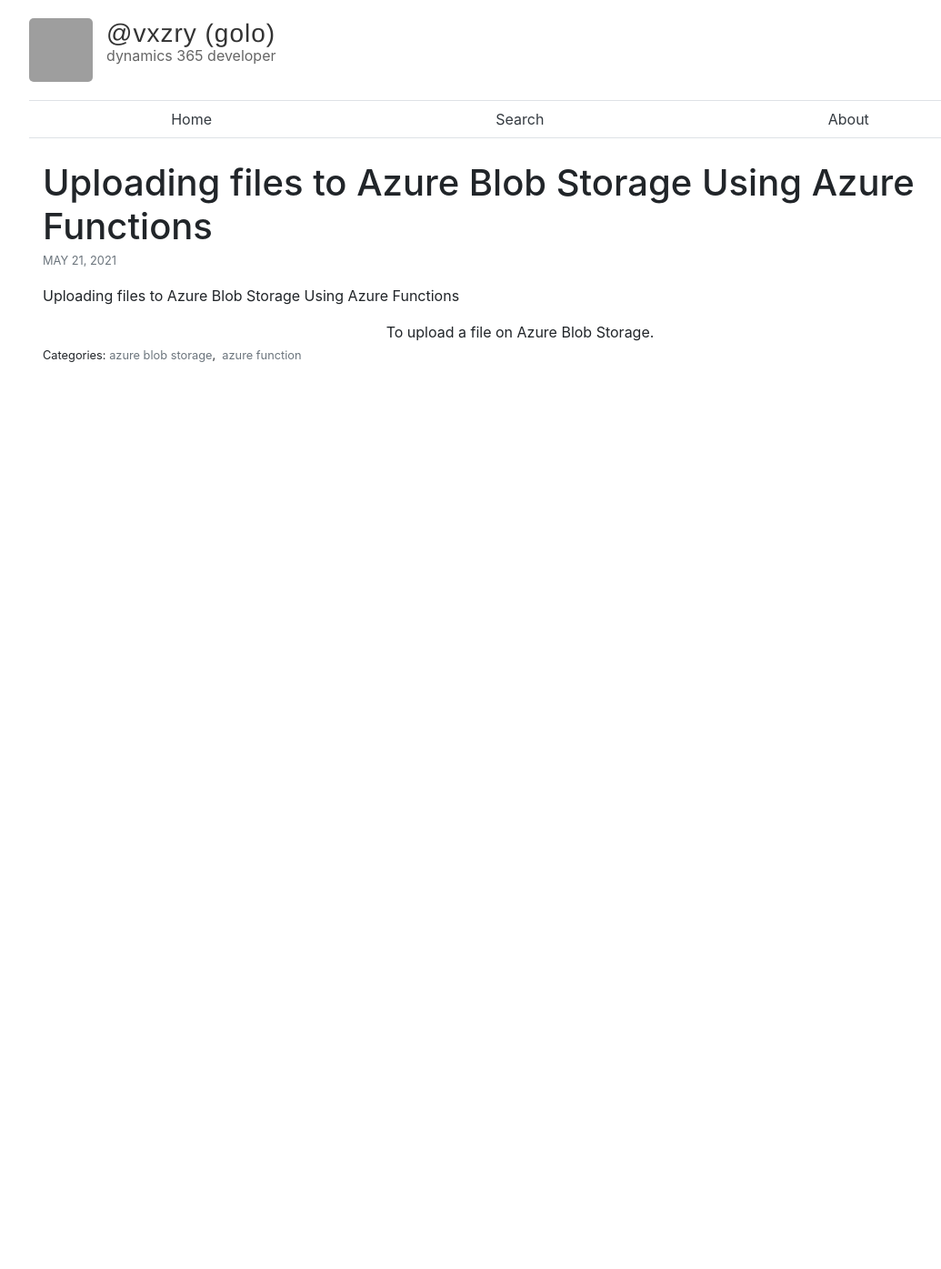
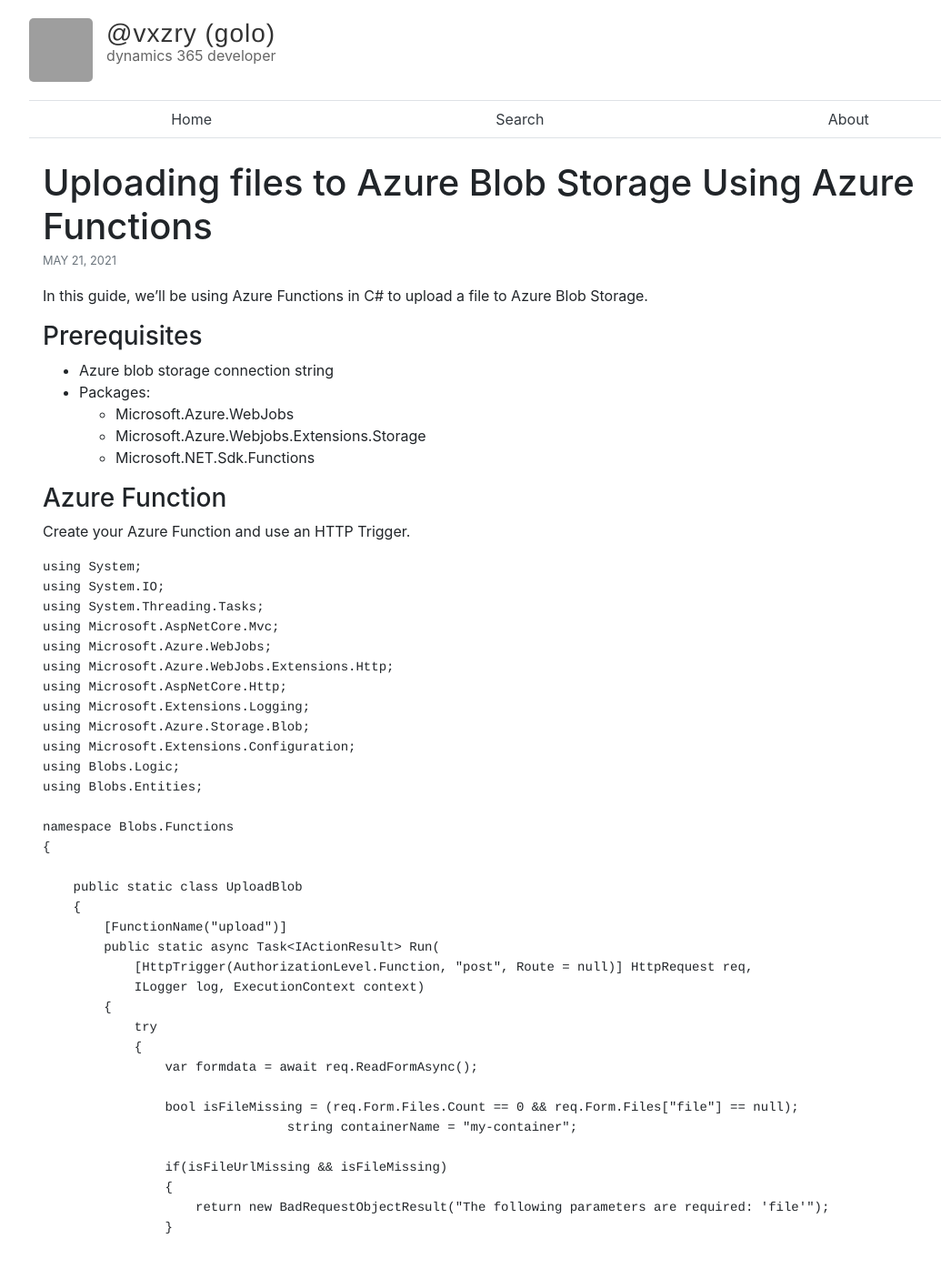
Before and after one commit to vxzry/vxzry.github.io, a Jekyll site: the page built from _posts/2021-05-21-Uploading-files-to-Azure-Blob-Storage-Using-Azure-Functions.md, in a window 1280 px wide and 1400 px high. Shown: the top 1395 px of the window at 91% size, without its empty margins (68-1103 px from the left). Built offline with Jekyll 4.4.1, drawn with Linux system fonts in a browser that asks for light colours; some of the changed text lies outside the part shown; grey boxes are pictures that could not be loaded.

Commit message:
Update 2021-05-21-Uploading-files-to-Azure-Blob-Storage-Using-Azure-Functions.md
Add function code

````diff
--- a/_posts/2021-05-21-Uploading-files-to-Azure-Blob-Storage-Using-Azure-Functions.md
+++ b/_posts/2021-05-21-Uploading-files-to-Azure-Blob-Storage-Using-Azure-Functions.md
@@ -4,8 +4,110 @@
 categories: [azure blob storage, azure function]
 ---
 
-Uploading files to Azure Blob Storage Using Azure Functions
+In this guide, we'll be using Azure Functions in C# to upload a file to Azure Blob Storage.
 
-<div class="text-center">
-    To upload a file on Azure Blob Storage.
-</div>
+### Prerequisites
+
+- Azure blob storage connection string
+- Packages:
+    - Microsoft.Azure.WebJobs
+    - Microsoft.Azure.Webjobs.Extensions.Storage
+    - Microsoft.NET.Sdk.Functions
+
+### Azure Function
+
+Create your Azure Function and use an HTTP Trigger.
+
+```C#
+using System;
+using System.IO;
+using System.Threading.Tasks;
+using Microsoft.AspNetCore.Mvc;
+using Microsoft.Azure.WebJobs;
+using Microsoft.Azure.WebJobs.Extensions.Http;
+using Microsoft.AspNetCore.Http;
+using Microsoft.Extensions.Logging;
+using Microsoft.Azure.Storage.Blob;
+using Microsoft.Extensions.Configuration;
+using Blobs.Logic;
+using Blobs.Entities;
+
+namespace Blobs.Functions
+{
+
+    public static class UploadBlob
+    {
+        [FunctionName("upload")]
+        public static async Task<IActionResult> Run(
+            [HttpTrigger(AuthorizationLevel.Function, "post", Route = null)] HttpRequest req,
+            ILogger log, ExecutionContext context)
+        {
+            try
+            {
+                var formdata = await req.ReadFormAsync();
+
+                bool isFileMissing = (req.Form.Files.Count == 0 && req.Form.Files["file"] == null);
+				string containerName = "my-container";
+
+                if(isFileUrlMissing && isFileMissing)
+                {
+                    return new BadRequestObjectResult("The following parameters are required: 'file'");
+                }
+
+
+                IFormFile file = req.Form.Files["file"];
+
+                string connectionString = GetConnectionString(context);
+
+                BlobStorage blobStorage = new BlobStorage(connectionString, containerName);
+                blobStorage.Initialize();
+
+                CloudBlockBlob blob;
+
+                blob = await blobStorage.CreateBlob(file, filename);
+
+                if(blob != null)
+                {
+					// Return url of created blob
+                    string blobUrl = blob.Uri.ToString();
+
+                    return new OkObjectResult(blobUrl);
+                } else
+                {
+                    return new BadRequestObjectResult("Failed to create blob.");
+                }
+
+            }
+            catch (ArgumentNullException ex)
+            {
+                return new UnprocessableEntityObjectResult(ex.Message);
+            }
+            catch (NullReferenceException ex)
+            {
+                return new UnprocessableEntityObjectResult(ex.Message);
+            }
+            catch (Exception ex)
+            {
+                if(String.IsNullOrEmpty(ex.Message))
+                {
+                    return new BadRequestObjectResult("UnsupportedMediaType. Content type must be form-data");
+                } else
+                {
+                    return new UnprocessableEntityObjectResult(ex.Message);
+                }
+            }
+        }
+        private static string GetConnectionString(ExecutionContext executionContext)
+        {
+            var config = new ConfigurationBuilder()
+                            .SetBasePath(executionContext.FunctionAppDirectory)
+                            .AddJsonFile("local.settings.json", true, true)
+                            .AddEnvironmentVariables().Build();
+            string connectionString = config["AzureWebJobsStorage"];
+
+            return connectionString;
+        }
+    }
+}
+
+```
````
